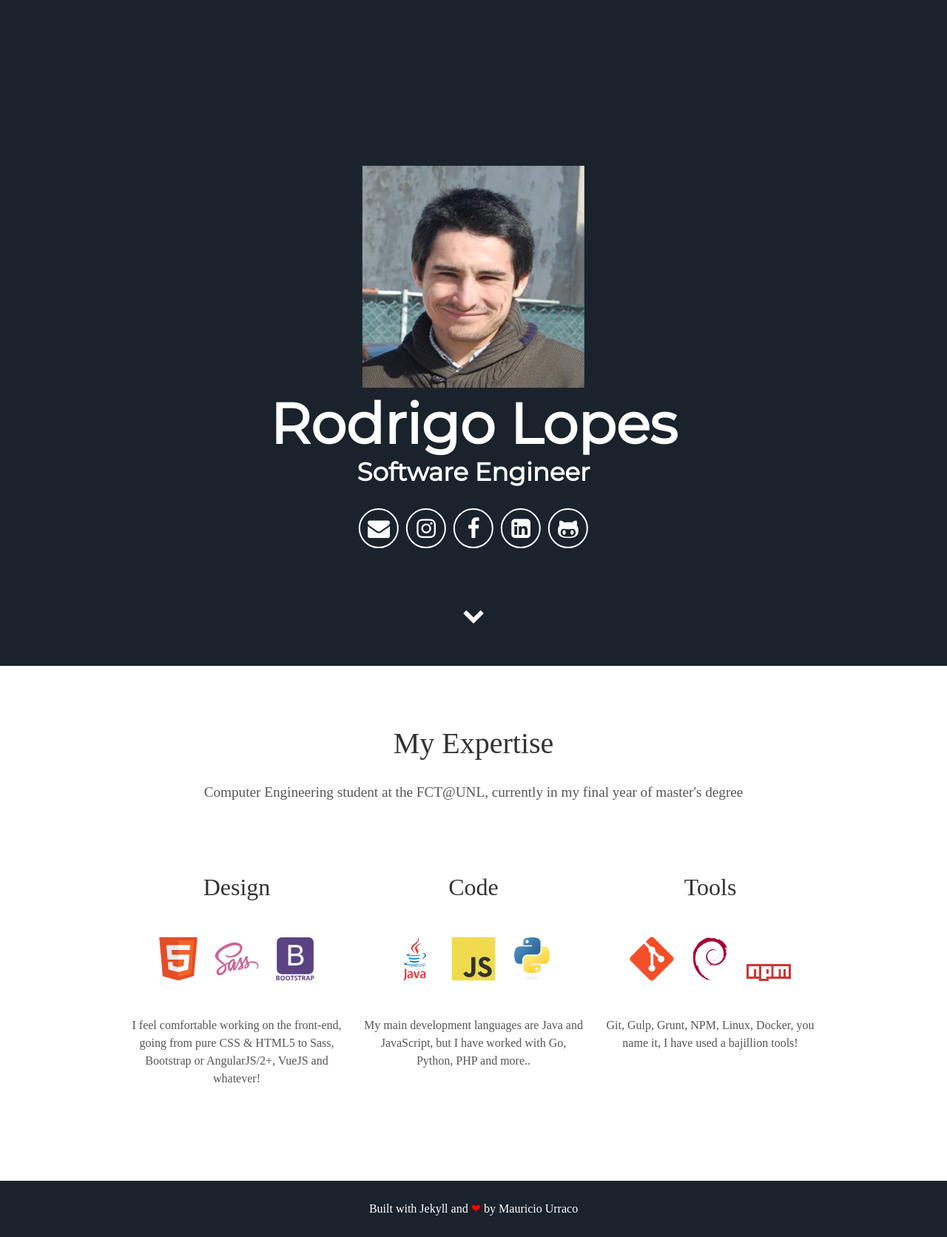
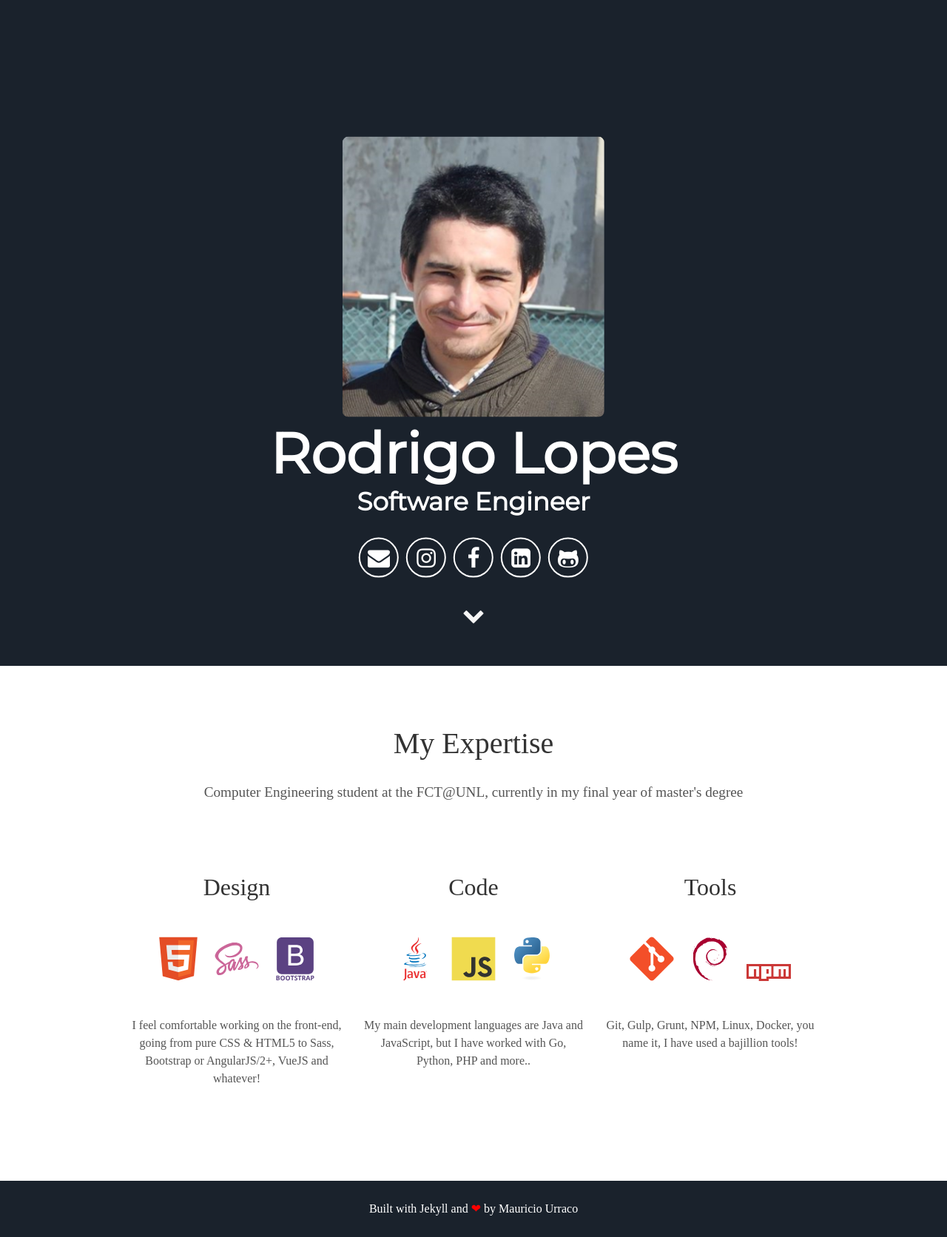
Before and after one commit to rfa-lopes/rfalopes, a Jekyll site: the page built from index.html, in a window 1280 px wide. Shown: the whole page at 74% size. Built offline with Jekyll 4.4.1, drawn with Linux system fonts in a browser that asks for light colours; some web fonts are replaced.

Commit message:
Update header.html

```diff
--- a/_includes/header.html
+++ b/_includes/header.html
@@ -1,7 +1,7 @@
 <div id="particles-js">
   <div class="header">
       <h1>
-      	<img src="images/Eu.png" width="300" height="300">
+      	<img src="images/Eu.png" width="354" height="379" style="border-radius: 8px; ">
         <span class="site-title">{{ site.username }}</span>
         <span class="site-description">{{ site.user_title }}</span>
       </h1>
```
